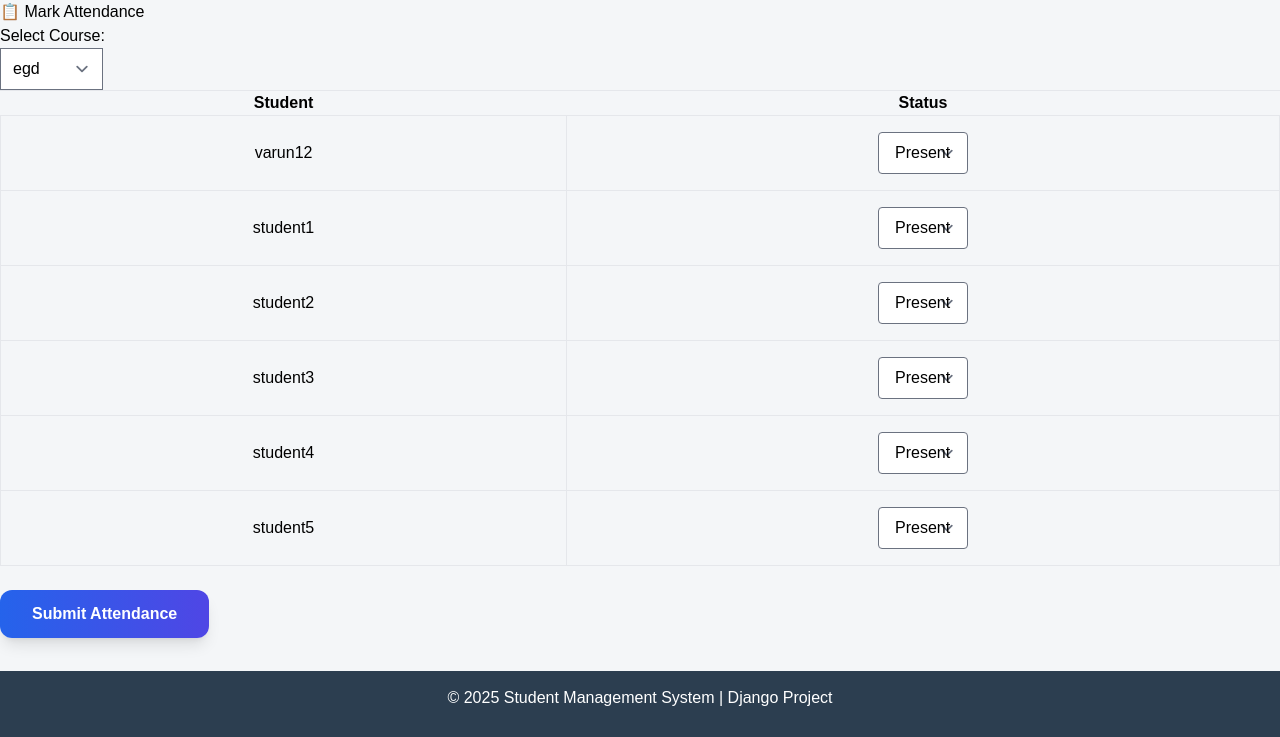
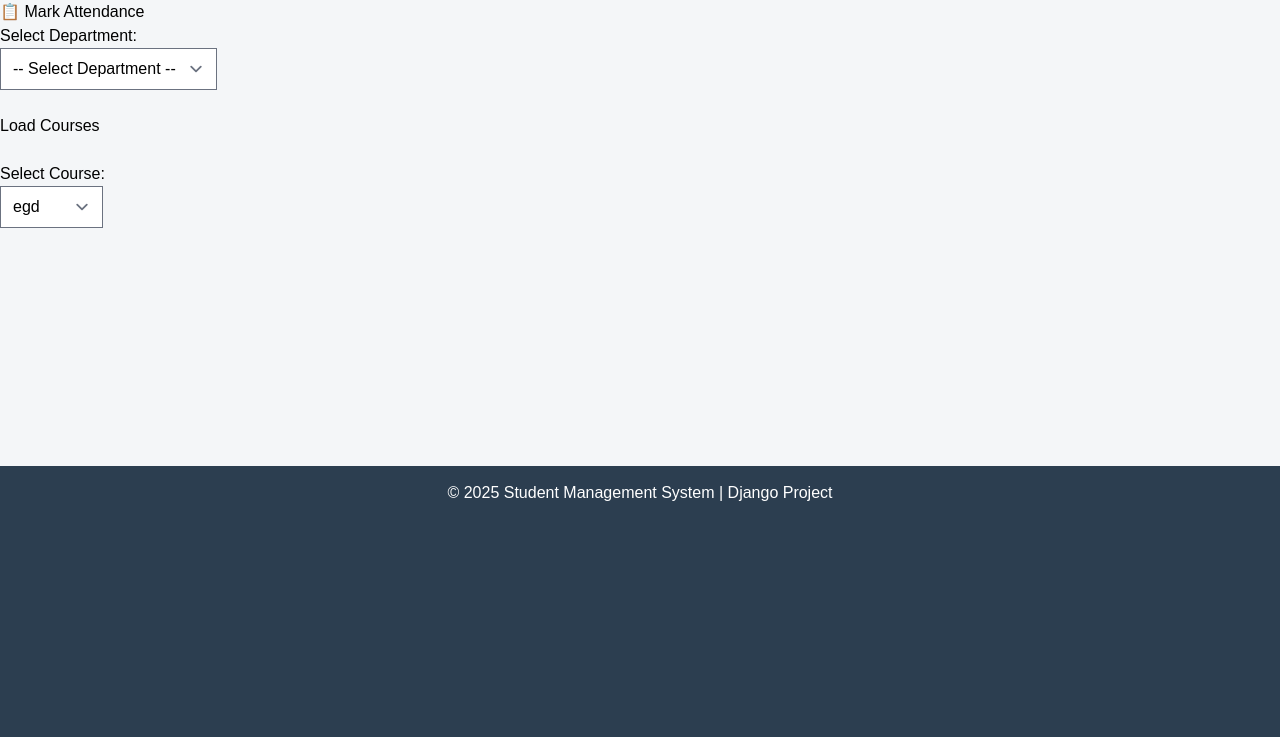
Before and after one commit to yuvrajkumar7837-jpg/student_management_system, a Django app: template teachers/templates/teachers/attendance.html in a window 1280 px wide. Shown: the part 63-800 px from the top of the page. Run offline with Django 5.2, Linux system fonts and the light colour scheme; the template is opened without the code that fills it: values that come from a table or form of the project are taken from there, others are empty; data comes from the database, SQL or seed files in the repository; both versions use the stored data as it was after the commit; some libraries are stand-ins or nearby versions.

Commit message:
somechanges

```diff
--- a/teachers/templates/teachers/attendance.html
+++ b/teachers/templates/teachers/attendance.html
@@ -1,58 +1,37 @@
-{% extends "layouts/base.html"%}
+{% extends "layouts/base.html" %}
 
-{% block content%}
-    <div class="box">
+{% block content %}
+<div class="box">
     <h1>📋 Mark Attendance</h1>
 
-    <form method="post" enctype = "multipart/form-data">
+    <form method="post">
         {% csrf_token %}
 
+        <label>Select Department:</label><br>
+        <select name="department" required>
+            <option value="">-- Select Department --</option>
+            {% for department in departments %}
+                <option value="{{ department.id }}"
+                {% if department.id|stringformat:"s" == selected_dept_id %}selected{% endif %}>
+                    {{ department.dep_name }}
+                </option>
+            {% endfor %}
+        </select>
+
+        <br><br>
+
+        <button type="submit">Load Courses</button>
+
+        <br><br>
+
+        {% if courses %}
         <label>Select Course:</label><br>
         <select name="course" required>
             {% for course in courses %}
                 <option value="{{ course.id }}">{{ course.course_name }}</option>
-
             {% endfor %}
         </select>
-
-        <hr>
-
-        <table border ="15px" width="100%" cellpadding="5">
-            <tr>
-                <th>Student</th>
-                <th>Status</th>
-            </tr>
-
-            {% for student in students %}
-            <tr>
-                <td class="px-6 py-4 border text-center">
-                        {{ student.user.username }}
-                </td>
-                <td class="px-6 py-4 border">
-                    <div class="flex justify-center">
-                        <select name = "Status_{{student.id}}" class="border rounded px-4 py-2" required>
-                        <option value="present">Present</option>
-                        <option value="absent">Absent</option>
-                        </select>
-                    </div>
-                    </td>
-
-            {% endfor %}
-        </table>
-
-        <br>
-        <button
-  type="submit"
-  class="bg-gradient-to-r from-blue-600 to-indigo-600
-         text-white font-semibold px-8 py-3 rounded-xl
-         shadow-lg transform transition-all duration-300
-         hover:scale-105 hover:shadow-xl
-         active:scale-95 focus:outline-none focus:ring-4
-         focus:ring-blue-300">
-  Submit Attendance
-</button>
+        {% endif %}
     </form>
 </div>
-{% endblock content%}
-</body>
-</html>
+{% endblock %}
```
Also changed, not shown: teachers/views.py (+55 -32 lines), db.sqlite3.
